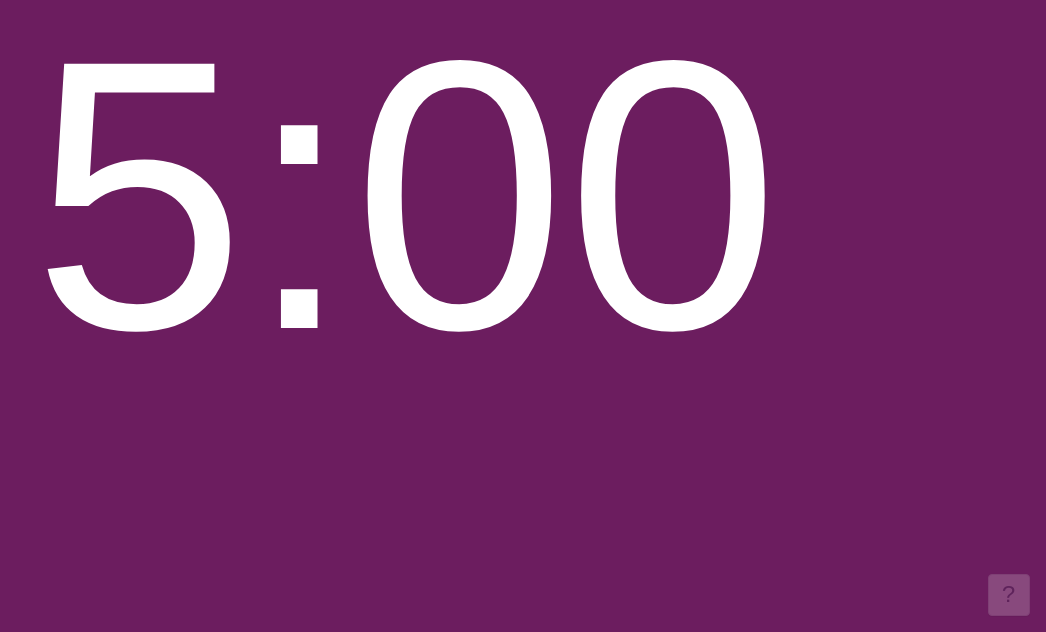
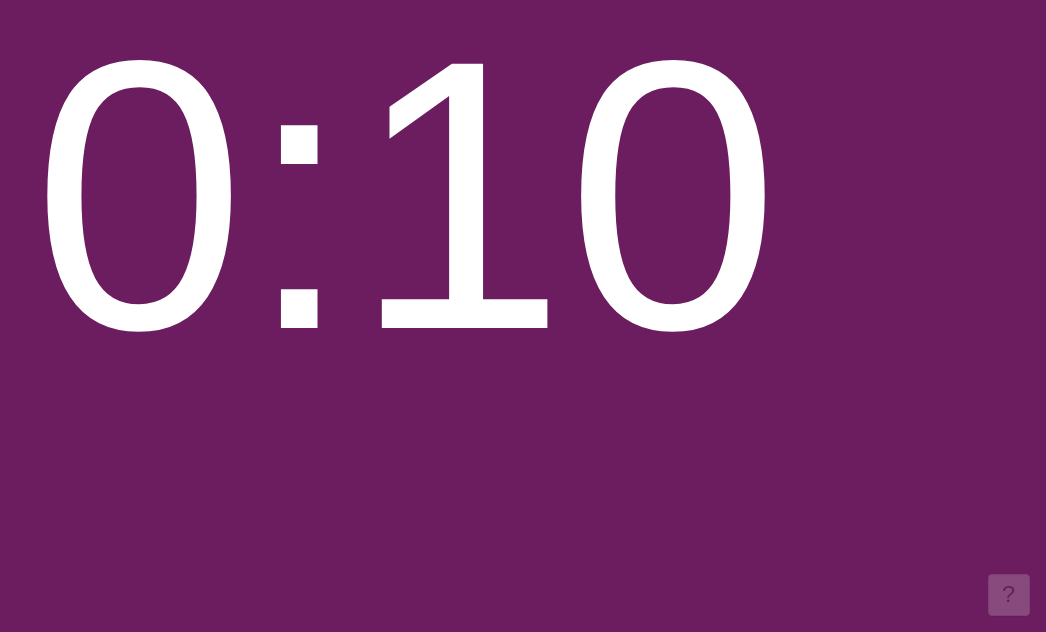
Before and after one commit to xebia/demo-timer, a Vue app: page / in a window 1280 px wide. Shown: the part 168-800 px from the top of the page, without its empty margins (234-1280 px from the left). Built offline with nearby package versions, Linux system fonts and the light colour scheme.

Commit message:
Fix negative rounding

```diff
--- a/src/App.vue
+++ b/src/App.vue
@@ -27,7 +27,7 @@ export default defineComponent({
     TimerControls,
   },
   setup() {
-    const seconds = ref(INITIAL_SECONDS);
+    const seconds = ref(10);
     let interval: number;
     const startTimer = () => {
       interval = setInterval(() => {
--- a/src/Time.vue
+++ b/src/Time.vue
@@ -9,6 +9,8 @@ import { computed, defineComponent } from "vue";
 
 const leftPad = (v: number): string =>
   v.toString().length < 2 ? `0${v}` : v.toString();
+const round = (v: number): string =>
+  `${v < 0 ? "-" : ""}${Math.floor(Math.abs(v))}`;
 
 export default defineComponent({
   name: "Time",
@@ -17,9 +19,10 @@ export default defineComponent({
   },
   setup(props) {
     return {
-      time: computed(
-        () => `${Math.floor(props.seconds / 60)}:${leftPad(props.seconds % 60)}`
-      ),
+      time: computed(() => {
+        const s = props.seconds;
+        return `${round(s / 60)}:${leftPad(Math.abs(s % 60))}`;
+      }),
     };
   },
 });
```
